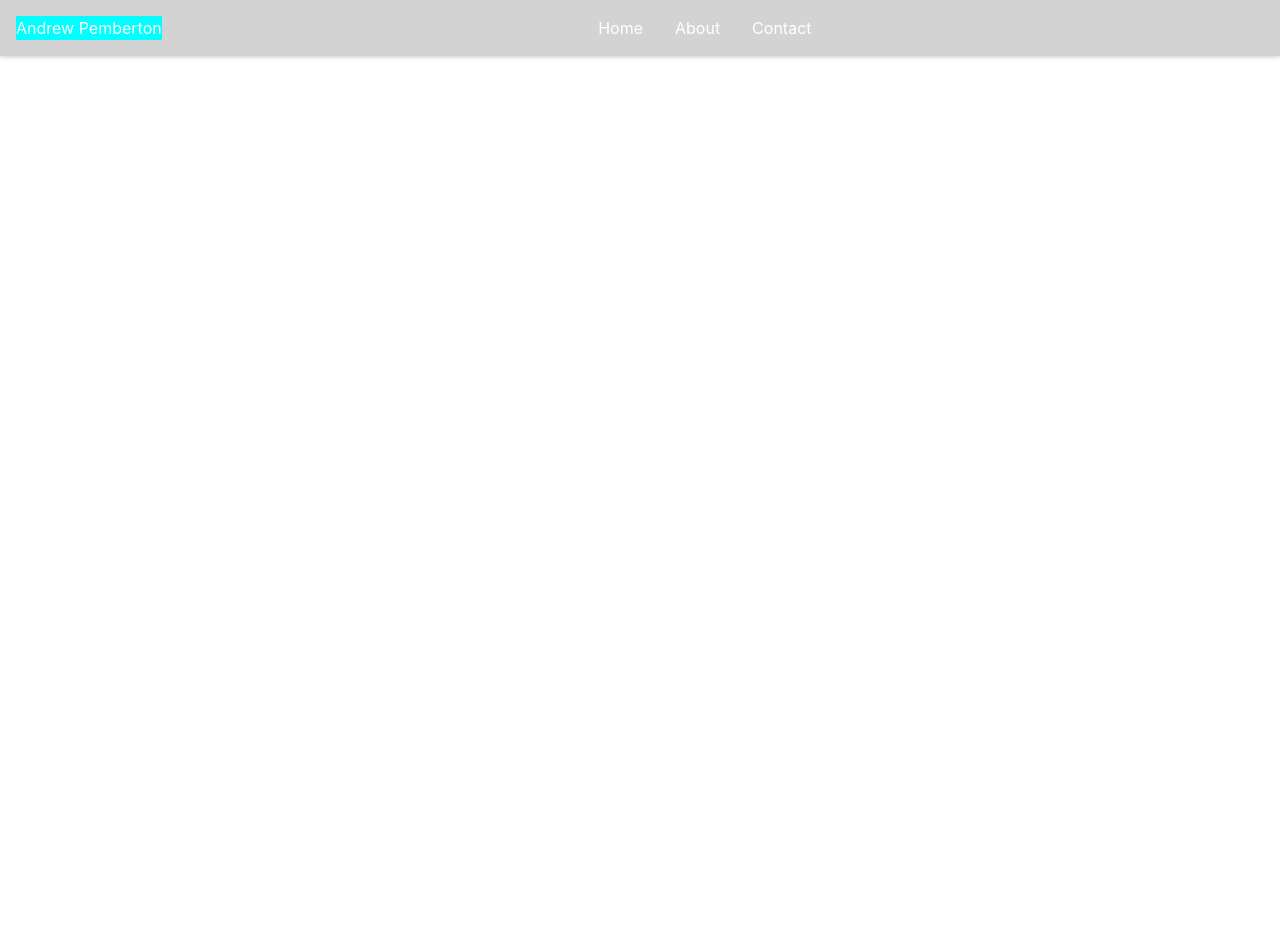
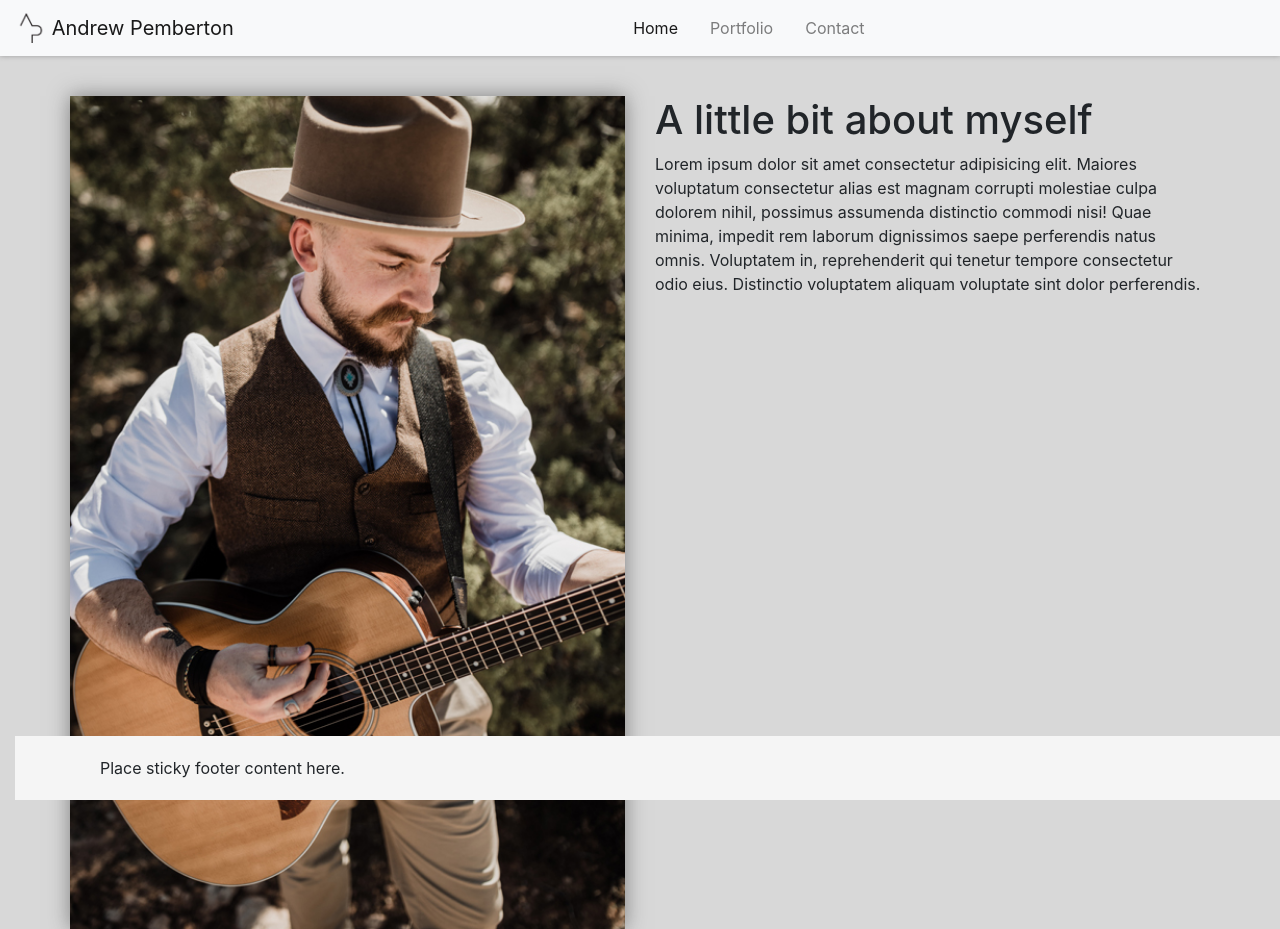
Before and after one commit to Scruffythejanitor/Bootstrap-Portfolio, a plain HTML site: page index-2.html in a window 1280 px wide. Shown: the top 929 px of the page. Before the commit the page ends 800 px from the top, so only its background shows below. Drawn offline with nearby package versions, Linux system fonts and the light colour scheme.

Commit message:
Added images and updated page content

```diff
--- a/index-2.html
+++ b/index-2.html
@@ -12,21 +12,22 @@
   </head>
   <body>
 
-
-
     <!--Nav Bar-->
-    <nav class="navbar navbar-expand-md">
-      <div class="header-name">Andrew Pemberton</div>
-      <button class="navbar-toggler navbar-dark" type="button" data-toggle="collapse" data-target="#main-navigation">
+    <nav class="navbar navbar-expand-lg navbar-light bg-light">
+      <a class="navbar-brand" href="#">
+        <img src="logo.png" alt="Andrew Leigh Pemberton Logo" width="30" height="30" class="d-inline-block align-top">
+        Andrew Pemberton
+      </a>
+      <button class="navbar-toggler" type="button" data-toggle="collapse" data-target="#navbarNav" aria-controls="navbarNav" aria-expanded="false" aria-label="Toggle navigation">
         <span class="navbar-toggler-icon"></span>
       </button>
-      <div class="collapse navbar-collapse" id="main-navigation">
+      <div class="collapse navbar-collapse" id="navbarNav">
         <ul class="navbar-nav">
-          <li class="nav-item">
-            <a class="nav-link" href="#">Home</a>
+          <li class="nav-item active">
+            <a class="nav-link" href="#">Home <span class="sr-only">(current)</span></a>
           </li>
           <li class="nav-item">
-            <a class="nav-link" href="#">About</a>
+            <a class="nav-link" href="portfolio.html">Portfolio</a>
           </li>
           <li class="nav-item">
             <a class="nav-link" href="#">Contact</a>
@@ -35,6 +36,21 @@
       </div>
     </nav>
 
+    <div class="container-fluid">
+      <div class="row">
+        <div class="col-md-6">
+          <Img class="profile-image" src="profile-pic.jpg" width="100%">
+        </div>
+        <div class="col-md-6">
+          <h1>A little bit about myself</h1 >
+          <p>Lorem ipsum dolor sit amet consectetur adipisicing elit. Maiores voluptatum consectetur alias est magnam corrupti molestiae culpa dolorem nihil, possimus assumenda distinctio commodi nisi! Quae minima, impedit rem laborum dignissimos saepe perferendis natus omnis. Voluptatem in, reprehenderit qui tenetur tempore consectetur odio eius. Distinctio voluptatem aliquam voluptate sint dolor perferendis.</p>
+        </div>
+    </div>
+    <div id="footer">
+      <div class="container">
+        <p class="footer-block">Place sticky footer content here.</p>
+      </div>
+    </div>
     <!-- Optional JavaScript -->
     <!-- jQuery first, then Popper.js, then Bootstrap JS -->
     <script src="https://code.jquery.com/jquery-3.3.1.slim.min.js" integrity="sha384-q8i/X+965DzO0rT7abK41JStQIAqVgRVzpbzo5smXKp4YfRvH+8abtTE1Pi6jizo" crossorigin="anonymous"></script>
--- a/style.css
+++ b/style.css
@@ -2,16 +2,9 @@
 body {
   padding: 0;
   margin: 0;
-  background: #fff;
+  background: rgb(216, 216, 216);
 }
 /*--- navagation bar ---*/
-.header-name {
-  height:;
-  color: #fff;
-  background-color: aqua;
-  float: left;
-  z-index: 1000;
-}
 
 .navbar{
   background: lightgray;
@@ -27,7 +20,7 @@ body {
 }
 
 .nav-link,.nav-brand{
-  color: #fff;
+  color: #dddddd;
   cursor: pointer;
 }
 
@@ -42,3 +35,28 @@ body {
 .navbar-collapse {
   justify-content: center;
 }
+
+.nav-item {
+  margin: 0px;
+  padding: 0;
+
+}
+
+.row{
+margin: 40px;
+}
+
+.profile-image{
+  box-shadow: 0px 0px 20px rgba(68, 68, 68, 0.6);
+}
+
+#footer {
+  bottom: 0;
+  width: 100%;
+  position: absolute;
+  height: $height-footer;
+  background-color: #f5f5f5;
+  .footer-block {
+    margin: 20px 0;
+  }
+}
```
Also changed, not shown: logo.png (added), profile-pic.jpg (added).
